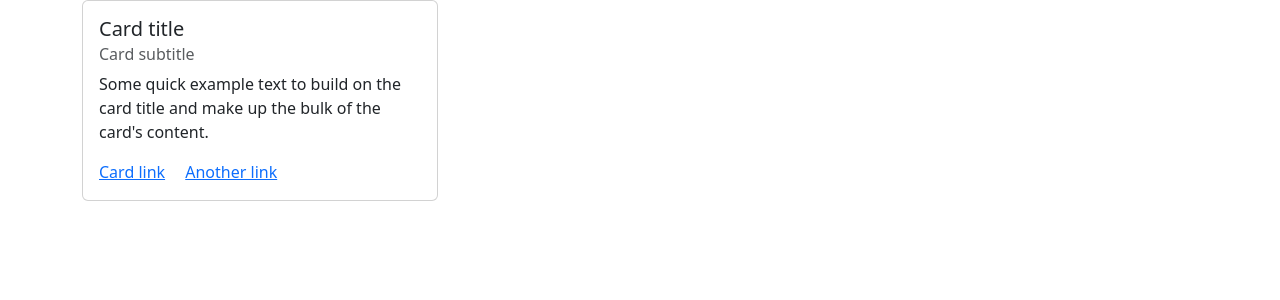
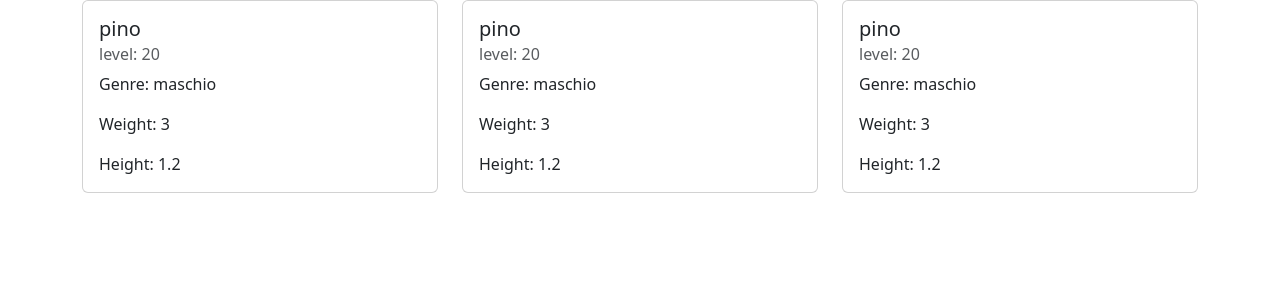
Before and after one commit to AlfredoCastrogiovanni/php-snacks-b1, a PHP site: page / in a window 1280 px wide. Shown: the part 56-356 px from the top of the page. Run offline with PHP 8.4, Linux system fonts and the light colour scheme.

Commit message:
add data on layout

```diff
--- a/OOP/index.php
+++ b/OOP/index.php
@@ -29,17 +29,19 @@
     <main>
         <div class="container">
             <div class="row">
+                <?php foreach($Pokemons as $pokemon) { ?>
                 <div class="col-4">
                     <div class="card">
                         <div class="card-body">
-                            <h5 class="card-title">Card title</h5>
-                            <h6 class="card-subtitle mb-2 text-body-secondary">Card subtitle</h6>
-                            <p class="card-text">Some quick example text to build on the card title and make up the bulk of the card's content.</p>
-                            <a href="#" class="card-link">Card link</a>
-                            <a href="#" class="card-link">Another link</a>
+                            <h5 class="card-title"><?php $pokemon->getname(); ?></h5>
+                            <h6 class="card-subtitle mb-2 text-body-secondary">level: <?php echo $pokemon->level; ?></h6>
+                            <p class="card-text">Genre: <?php $pokemon->getGenre(); ?></p>
+                            <p class="card-text">Weight: <?php $pokemon->getWeight(); ?></p>
+                            <p class="card-text">Height: <?php echo $pokemon->height; ?></p>
                         </div>
                     </div>
                 </div>
+                <?php } ?>
             </div>
         </div>
     </main>
--- a/OOP/models/Pokemon.php
+++ b/OOP/models/Pokemon.php
@@ -7,7 +7,7 @@
         public $height;
         public $level;
 
-        public function __construct(String $name, String $genre, Float $weight, Float $height, Int $level,) {
+        public function __construct(String $name, String $genre, Float $weight, Float $height, Int $level) {
             $this->name = $name;
             $this->genre = $genre;
             $this->weight = $weight;
```
